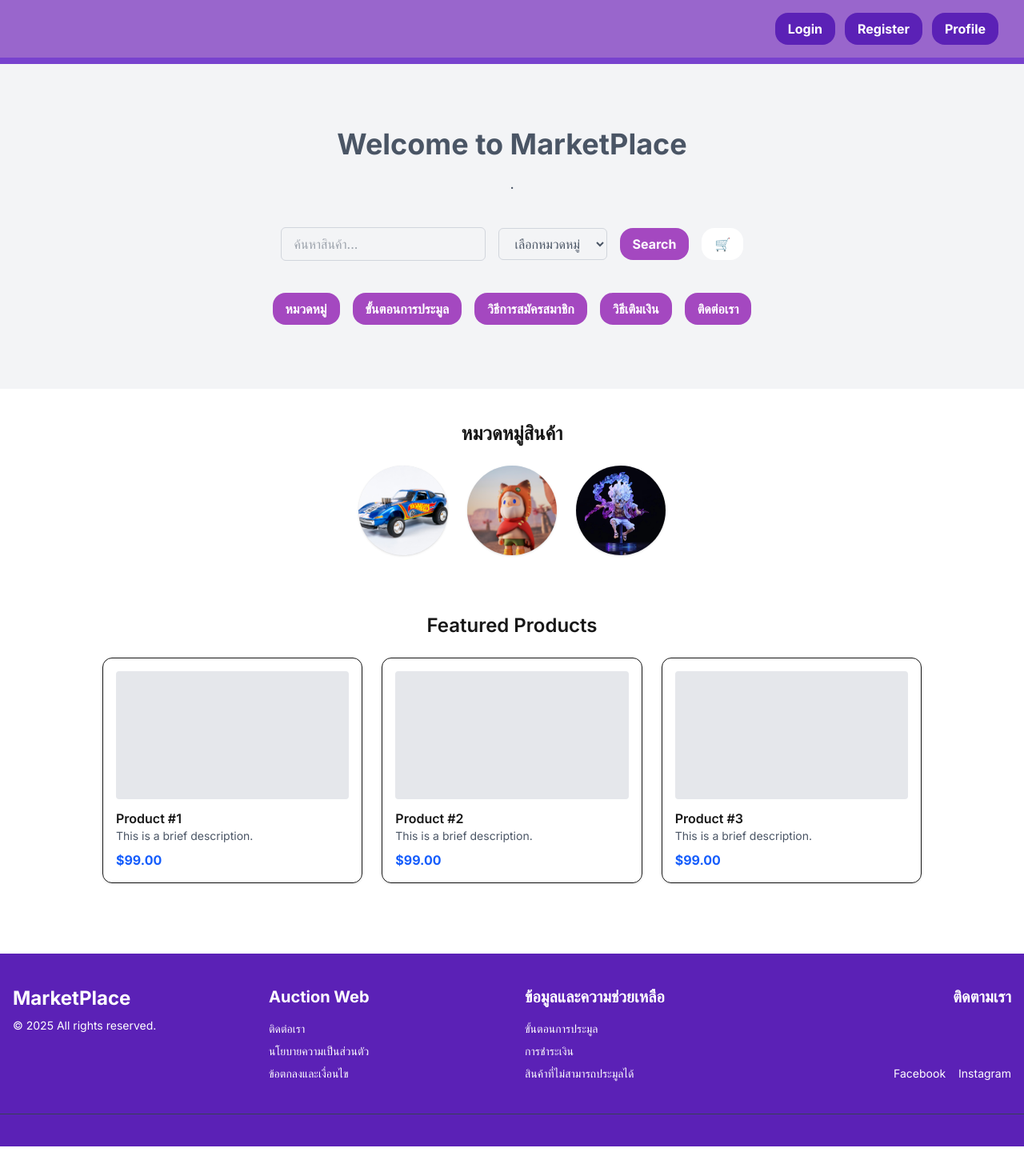
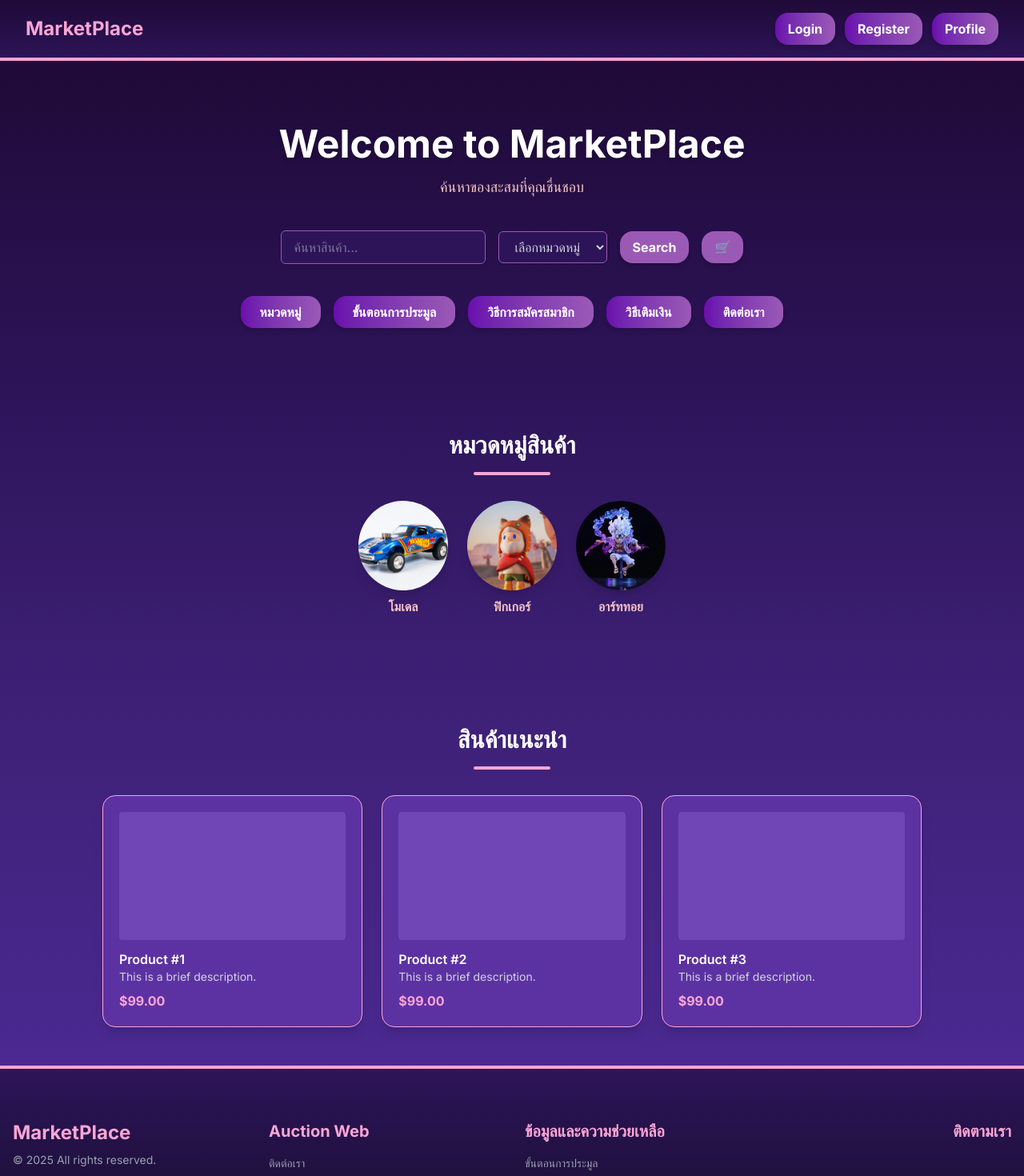
Before and after one commit to ChatthongPP/model-auction-frontend, a Next.js app: page / in a window 1280 px wide. Shown: the top 1470 px of the page at 80% size. Before the commit the page ends 1433 px from the top, so only its background shows below. Built offline with nearby package versions, Linux system fonts and the light colour scheme.

Commit message:
เปลี่ยนสีทุกหน้า

```diff
--- a/src/app/layout.tsx
+++ b/src/app/layout.tsx
@@ -10,75 +10,85 @@ import RegisterForm from "@/app/register/RegisterForm";
 
 const inter = Inter({ subsets: ["latin"] });
 
-export default function RootLayout({ children }: { children: React.ReactNode }) {
-  const [activeModal, setActiveModal] = useState<"login" | "register" | null>(null);
+export default function RootLayout({
+  children,
+}: {
+  children: React.ReactNode;
+}) {
+  const [activeModal, setActiveModal] = useState<"login" | "register" | null>(
+    null
+  );
 
   const closeModal = () => setActiveModal(null);
 
   return (
     <html lang="en">
-      <body className={`${inter.className} flex flex-col min-h-screen`}>
-
+      <body
+        className={`${inter.className} flex flex-col min-h-screen bg-gradient-to-b from-[#1f0a38] to-[#2d1459] text-white`}
+      >
         {/* Header */}
-        <header className="bg-[#9966cc] shadow-md">
+        <header className="bg-gradient-to-b from-[#1f0a38] to-[#2d1459] shadow-md">
           <div className="flex justify-between items-center px-8 py-4">
-            <h1 className="text-xl font-bold text-gray-800"></h1>
+            <h1 className="text-2xl font-bold text-pink-300">MarketPlace</h1>
 
             <div className="flex gap-3">
               <button
                 onClick={() => setActiveModal("login")}
-                className="bg-[#5B21B6] hover:bg-purple-600 text-white font-bold py-2 px-4 rounded-2xl"
+                className="bg-gradient-to-r from-[#6a0dad] to-[#9b59b6] hover:from-[#9b59b6] hover:to-pink-400 text-white font-bold py-2 px-4 rounded-2xl shadow-md"
               >
                 Login
               </button>
               <button
                 onClick={() => setActiveModal("register")}
-                className="bg-[#5B21B6] hover:bg-purple-600 text-white font-bold py-2 px-4 rounded-2xl"
+                className="bg-gradient-to-r from-[#6a0dad] to-[#9b59b6] hover:from-[#9b59b6] hover:to-pink-400 text-white font-bold py-2 px-4 rounded-2xl shadow-md"
               >
                 Register
               </button>
               <Link
                 href="/profile"
-                className="bg-[#5B21B6] hover:bg-purple-600 text-white font-bold py-2 px-4 rounded-2xl"
+                className="bg-gradient-to-r from-[#6a0dad] to-[#9b59b6] hover:from-[#9b59b6] hover:to-pink-400 text-white font-bold py-2 px-4 rounded-2xl shadow-md"
               >
                 Profile
               </Link>
             </div>
           </div>
 
-          {/* แถบสีตัดเพิ่มเติม */}
-          <div className="h-2 bg-[#7842ce]"></div>
+          {/* แถบ Divider */}
+          <div className="h-1 bg-pink-300"></div>
         </header>
 
         {/* Popup Modal */}
         {activeModal && (
-          <div className="fixed inset-0 bg-black bg-opacity-50 flex justify-center items-center z-50">
+          <div className="fixed inset-0 bg-opacity-70 flex justify-center items-center z-50">
             <div
-              className={`bg-white text-black p-8 rounded-2xl shadow-lg relative mx-4
-              ${activeModal === "register" ? "w-[900px] h-auto" : "w-[400px] h-[350px]"}`}
+              className={`bg-gradient-to-b from-[#2d1459] to-[#3d2075] text-white p-8 rounded-2xl shadow-2xl border-4 border-pink-300 relative mx-4
+      ${
+        activeModal === "register" ? "w-[900px] h-auto" : "w-[400px] h-[350px]"
+      }`}
             >
               <button
                 onClick={closeModal}
-                className="absolute top-2 right-2 text-gray-500 hover:text-gray-700 text-2xl"
+                className="absolute top-2 right-2 text-gray-300 hover:text-pink-300 text-2xl"
               >
                 ❌
               </button>
 
               {/* Render Modal */}
-              {activeModal === "login" && <LoginForm setActiveModal={setActiveModal} />}
-              {activeModal === "register" && <RegisterForm setActiveModal={setActiveModal} />}
+              {activeModal === "login" && (
+                <LoginForm setActiveModal={setActiveModal} />
+              )}
+              {activeModal === "register" && (
+                <RegisterForm setActiveModal={setActiveModal} />
+              )}
             </div>
           </div>
         )}
 
         {/* Main content */}
-        <main className="flex-grow">
-          {children}
-        </main>
+        <main className="flex-grow">{children}</main>
 
         {/* Footer */}
         <Footer />
-
       </body>
     </html>
   );
--- a/src/app/login/LoginForm.tsx
+++ b/src/app/login/LoginForm.tsx
@@ -17,14 +17,14 @@ export default function LoginForm({ setActiveModal }: LoginFormProps) {
 
   return (
     <div>
-      <h2 className="text-2xl font-bold mb-4 text-center">Login</h2>
+      <h2 className="text-3xl font-bold mb-4 text-center">Login</h2>
       <form onSubmit={handleSubmit} className="flex flex-col gap-6">
         <input
           type="email"
           placeholder="Email"
           value={email}
           onChange={(e) => setEmail(e.target.value)}
-          className="border border-gray-300 text-black rounded-lg px-4 py-3 focus:outline-none focus:ring-2 focus:ring-blue-400"
+          className="border border-pink-400 text-[#FFFFFF] rounded-lg px-4 py-3 focus:outline-none focus:ring-2 focus:ring-blue-400"
           required
         />
         <input
@@ -32,23 +32,23 @@ export default function LoginForm({ setActiveModal }: LoginFormProps) {
           placeholder="Password"
           value={password}
           onChange={(e) => setPassword(e.target.value)}
-          className="border border-gray-300 text-black rounded-lg px-4 py-3 focus:outline-none focus:ring-2 focus:ring-blue-400"
+          className="border border-pink-400 text-[#FFFFFF] rounded-lg px-4 py-3 focus:outline-none focus:ring-2 focus:ring-blue-400"
           required
         />
         <button
           type="submit"
-          className="bg-blue-500 hover:bg-blue-600 text-white font-bold py-3 rounded-full transition duration-300"
+          className="bg-gradient-to-r from-[#6a0dad] to-[#9b59b6] hover:from-[#9b59b6] hover:to-pink-400 text-white font-bold py-2 px-4 rounded-2xl shadow-md"
         >
           เข้าสู่ระบบ
         </button>
       </form>
 
-      <p className="text-center text-gray-600 text-sm mt-6">
+      <p className="text-center text-[#FFFFFF] text-sm mt-6">
         ยังไม่มีบัญชี?{" "}
         <button
           type="button"
           onClick={() => setActiveModal("register")}
-          className="text-blue-500 hover:underline"
+          className="text-pink-400  hover:underline"
         >
           สมัครสมาชิก
         </button>
--- a/src/app/profile/page.tsx
+++ b/src/app/profile/page.tsx
@@ -14,7 +14,7 @@ export default function Profile() {
   });
 
   return (
-    <div className="min-h-screen bg-gradient-to-b from-blue-950 py-12 px-6">
+    <div className="min-h-screen bg-gradient-to-b from-[#2d1459] to-[#3d2075] py-12 px-6">
       <div className="max-w-6xl mx-auto space-y-10">
 
         {/* เงินคงเหลือ */}
--- a/src/components/Footer.tsx
+++ b/src/components/Footer.tsx
@@ -4,41 +4,45 @@ import Link from "next/link";
 
 export default function Footer() {
   return (
-    <footer className="bg-[#5B21B6] text-white pt-10 pb-6 mt-12">
-      <div className="max-w-7xl mx-auto px-4 grid grid-cols-1 md:grid-cols-4 gap-8">
+    <>
+      {/* แถบสีตัดด้านบน */}
+      <div className="h-1 bg-pink-300 w-full"></div>
+
+      <footer className="bg-gradient-to-b from-[#2d1459] to-[#120c24] text-white pt-10 pb-6 mt-0">
+        <div className="max-w-7xl mx-auto px-4 grid grid-cols-1 md:grid-cols-4 gap-8 mt-6">
 
           {/* โลโก้/ชื่อเว็บ */}
           <div className="text-center md:text-left md:col-span-1">
-          <h2 className="text-2xl font-bold">MarketPlace</h2>
-          <p className="text-sm text-black-400 mt-2">
+            <h2 className="text-2xl font-bold text-pink-300">MarketPlace</h2>
+            <p className="text-sm text-gray-400 mt-2">
               © {new Date().getFullYear()} All rights reserved.
             </p>
           </div>
 
           {/* Auction Web */}
           <div>
-          <h3 className="text-xl font-bold mb-4">Auction Web</h3>
-          <div className="flex flex-col gap-2 text-black-400 text-sm">
-            <Link href="/contact" className="hover:text-white transition">ติดต่อเรา</Link>
-            <Link href="/privacy-policy" className="hover:text-white transition">นโยบายความเป็นส่วนตัว</Link>
-            <Link href="/terms-and-conditions" className="hover:text-white transition">ข้อตกลงและเงื่อนไข</Link>
+            <h3 className="text-xl font-bold mb-4 text-pink-300">Auction Web</h3>
+            <div className="flex flex-col gap-2 text-gray-400 text-sm">
+              <Link href="/contact" className="hover:text-pink-300 transition">ติดต่อเรา</Link>
+              <Link href="/privacy-policy" className="hover:text-pink-300 transition">นโยบายความเป็นส่วนตัว</Link>
+              <Link href="/terms-and-conditions" className="hover:text-pink-300 transition">ข้อตกลงและเงื่อนไข</Link>
             </div>
           </div>
 
           {/* ข้อมูลและความช่วยเหลือ */}
           <div>
-          <h3 className="text-xl font-bold mb-4">ข้อมูลและความช่วยเหลือ</h3>
-          <div className="flex flex-col gap-2 text-sm">
-            <Link href="/how-to-bid" className="hover:text-white transition">ขั้นตอนการประมูล</Link>
-            <Link href="/payment" className="hover:text-white transition">การชำระเงิน</Link>
-            <Link href="/unavailable-products" className="hover:text-white transition">สินค้าที่ไม่สามารถประมูลได้</Link>
+            <h3 className="text-xl font-bold mb-4 text-pink-300">ข้อมูลและความช่วยเหลือ</h3>
+            <div className="flex flex-col gap-2 text-gray-400 text-sm">
+              <Link href="/how-to-bid" className="hover:text-pink-300 transition">ขั้นตอนการประมูล</Link>
+              <Link href="/payment" className="hover:text-pink-300 transition">การชำระเงิน</Link>
+              <Link href="/unavailable-products" className="hover:text-pink-300 transition">สินค้าที่ไม่สามารถประมูลได้</Link>
             </div>
           </div>
 
           {/* Social Media */}
           <div className="flex flex-col items-center md:items-end justify-between">
-          <h3 className="text-xl font-bold mb-4">ติดตามเรา</h3>
-          <div className="flex gap-4  text-sm">
+            <h3 className="text-xl font-bold mb-4 text-pink-300">ติดตามเรา</h3>
+            <div className="flex gap-4 text-sm">
               <a
                 href="https://facebook.com"
                 target="_blank"
@@ -61,9 +65,10 @@ export default function Footer() {
         </div>
 
         {/* เส้นคั่น ด้านล่างสุด */}
-      <div className="border-t border-gray-700 mt-10 pt-4 text-center text-gray-500 text-xs">
-
+        <div className="border-t border-pink-300 mt-10 pt-4 text-center text-gray-500 text-xs">
+          Powered by MarketPlace Team
         </div>
       </footer>
+    </>
   );
 }
--- a/src/components/Hero.tsx
+++ b/src/components/Hero.tsx
@@ -4,34 +4,34 @@ import Link from "next/link";
 
 export default function Hero() {
   return (
-    <section className="bg-gray-100 py-20 relative">
+    <section className="bg-gradient-to-b from-[#1f0a38] to-[#2d1459] py-20 relative">
 
       {/* ส่วนหัว */}
       <div className="text-center">
-        <h1 className="text-4xl text-gray-600 font-bold mb-4">
+        <h1 className="text-5xl font-bold text-white mb-4 drop-shadow-md">
           Welcome to MarketPlace
         </h1>
-        <p className="text-lg text-gray-600 mb-10">.</p>
+        <p className="text-lg text-[#f4c2c2] mb-10">ค้นหาของสะสมที่คุณชื่นชอบ</p>
 
         {/* Search + Dropdown + Cart */}
         <div className="flex flex-col sm:flex-row justify-center items-center gap-4 mb-10">
           <input
             type="text"
             placeholder="ค้นหาสินค้า..."
-            className="px-4 py-2 rounded-md border text-gray-600 border-gray-300 w-64"
+            className="px-4 py-2 rounded-md border text-gray-300 bg-[#2d1459] border-[#9b59b6] w-64 shadow-sm"
           />
-          <select className="px-4 py-2 text-gray-600 rounded-md border border-gray-300">
+          <select className="px-4 py-2 text-gray-300 bg-[#2d1459] rounded-md border border-[#9b59b6] shadow-sm">
             <option value="">เลือกหมวดหมู่</option>
             <option value="arttoy">อาร์ตทอย</option>
             <option value="model">โมเดล</option>
             <option value="figurine">ฟิกเกอร์</option>
           </select>
-          <button className="bg-[#a448c0] hover:bg-blue-600 text-white font-bold py-2 px-4 rounded-2xl">
+          <button className="bg-[#9b59b6] hover:bg-pink-400 text-white font-bold py-2 px-4 rounded-2xl shadow-md">
             Search
           </button>
           <Link
             href="/cart"
-            className="bg-[#ffffff] hover:bg-[#a448c0] text-[#a448c0] font-bold py-2 px-4 rounded-2xl"
+            className="bg-[#9b59b6] hover:bg-pink-400 text-white font-bold py-2 px-4 rounded-2xl shadow-md"
           >
             🛒
           </Link>
@@ -41,31 +41,31 @@ export default function Hero() {
         <div className="flex flex-wrap justify-center gap-4">
           <Link
             href="/categories"
-            className="bg-[#a448c0] hover:bg-pink-600 text-white font-bold py-2 px-4 rounded-2xl"
+            className="bg-gradient-to-r from-[#6a0dad] to-[#9b59b6] hover:from-[#9b59b6] hover:to-pink-400 text-white font-bold py-2 px-6 rounded-2xl shadow-md"
           >
             หมวดหมู่
           </Link>
           <Link
             href="/how-to-bid"
-            className="bg-[#a448c0] hover:bg-indigo-600 text-white font-bold py-2 px-4 rounded-2xl"
+            className="bg-gradient-to-r from-[#6a0dad] to-[#9b59b6] hover:from-[#9b59b6] hover:to-pink-400 text-white font-bold py-2 px-6 rounded-2xl shadow-md"
           >
             ขั้นตอนการประมูล
           </Link>
           <Link
             href="/how-to-register"
-            className="bg-[#a448c0] hover:bg-teal-600 text-white font-bold py-2 px-4 rounded-2xl"
+            className="bg-gradient-to-r from-[#6a0dad] to-[#9b59b6] hover:from-[#9b59b6] hover:to-pink-400 text-white font-bold py-2 px-6 rounded-2xl shadow-md"
           >
             วิธีการสมัครสมาชิก
           </Link>
           <Link
             href="/how-to-topup"
-            className="bg-[#a448c0] hover:bg-orange-600 text-white font-bold py-2 px-4 rounded-2xl"
+            className="bg-gradient-to-r from-[#6a0dad] to-[#9b59b6] hover:from-[#9b59b6] hover:to-pink-400 text-white font-bold py-2 px-6 rounded-2xl shadow-md"
           >
             วิธีเติมเงิน
           </Link>
           <Link
             href="/contact"
-            className="bg-[#a448c0] hover:bg-red-600 text-white font-bold py-2 px-4 rounded-2xl"
+            className="bg-gradient-to-r from-[#6a0dad] to-[#9b59b6] hover:from-[#9b59b6] hover:to-pink-400 text-white font-bold py-2 px-6 rounded-2xl shadow-md"
           >
             ติดต่อเรา
           </Link>
--- a/src/components/ProductPreview.tsx
+++ b/src/components/ProductPreview.tsx
@@ -8,41 +8,49 @@ export default function ProductPreview() {
   ];
 
   return (
-    <section className="py-10 px-4">
+    <section className="flex flex-col">
 
       {/* หมวดหมู่สินค้า */}
-      <h2 className="text-2xl font-semibold mb-6 text-center">หมวดหมู่สินค้า</h2>
+      <div className="py-12 px-4 bg-gradient-to-b from-[#2d1459] to-[#3d2075] text-white">
+        <h2 className="text-3xl font-semibold mb-4 text-center">หมวดหมู่สินค้า</h2>
+        <div className="h-1 bg-pink-300 w-24 mx-auto mb-8 rounded-full"></div>
+
         <div className="flex justify-center gap-6 flex-wrap mb-10">
           {categories.map((cat) => (
             <div key={cat.id} className="w-28 text-center">
-            <div className="w-28 h-28 bg-gray-200 text-white rounded-full overflow-hidden mx-auto shadow hover:shadow-lg transition">
+              <div className="w-28 h-28 bg-[#4b2991] text-white rounded-full overflow-hidden mx-auto shadow-lg hover:shadow-2xl transition">
                 <img
                   src={cat.image}
                   alt={cat.name}
                   className="object-cover w-full h-full"
                 />
               </div>
-            <p className="mt-2 font-semibold text-white">{cat.name}</p>
+              <p className="mt-2 font-semibold text-[#f4c2c2]">{cat.name}</p>
             </div>
           ))}
         </div>
+      </div>
 
       {/* สินค้าแนะนำ */}
-      <h2 className="text-2xl font-semibold mb-6 text-center">Featured Products</h2>
+      <div className="py-12 px-4 bg-gradient-to-b from-[#3d2075] to-[#4b2991] text-white">
+        <h2 className="text-3xl font-semibold mb-4 text-center">สินค้าแนะนำ</h2>
+        <div className="h-1 bg-pink-300 w-24 mx-auto mb-8 rounded-full"></div>
+
         <div className="grid grid-cols-1 sm:grid-cols-2 md:grid-cols-3 gap-6 max-w-5xl mx-auto">
           {[1, 2, 3].map((id) => (
             <div
               key={id}
-            className="border p-4 rounded-xl shadow hover:shadow-md transition"
+              className="bg-[#5c32a3] border border-pink-300 p-5 rounded-2xl shadow-lg hover:shadow-2xl transition"
             >
-            <div className="h-40 bg-gray-200 mb-3 rounded" />
-            <h3 className="font-semibold">Product #{id}</h3>
-            <p className="text-sm text-gray-600">
+              <div className="h-40 bg-[#7046b6] mb-3 rounded" />
+              <h3 className="font-semibold text-white">Product #{id}</h3>
+              <p className="text-sm text-gray-300">
                 This is a brief description.
               </p>
-            <p className="text-blue-600 font-bold mt-2">$99.00</p>
+              <p className="text-pink-300 font-bold mt-2">$99.00</p>
             </div>
           ))}
+        </div>
       </div>
 
     </section>
```
Also changed, not shown: src/app/register/RegisterForm.tsx (+28 -28 lines). Lines whose indentation alone changed are shown as unchanged.
